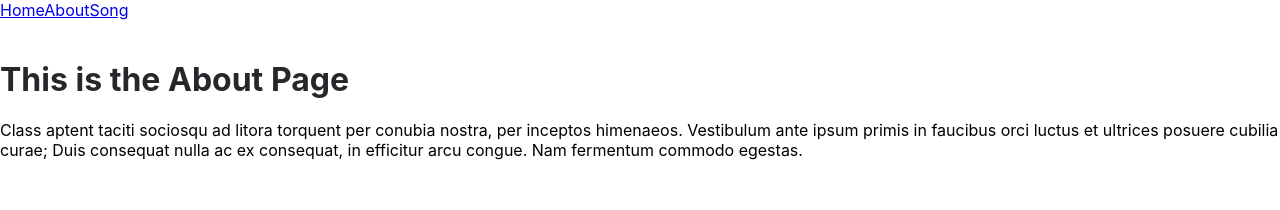
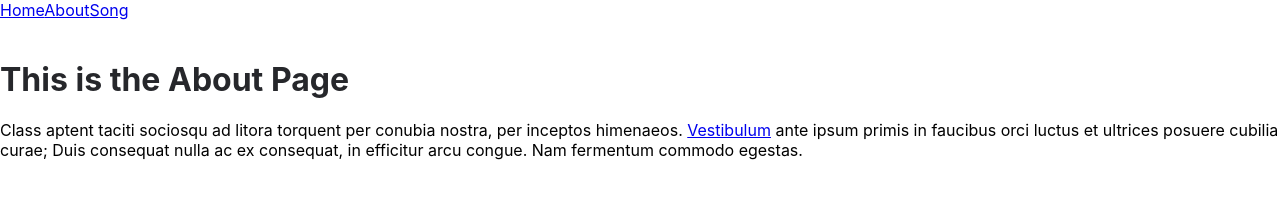
Before and after one commit to UzziahOsia/MIXIFY, a React (Create React App) app: page /about in a window 1280 px wide. Shown: the top 210 px of the page. Built offline with nearby package versions, Linux system fonts and the light colour scheme.

Commit message:
Added directory link

```diff
--- a/src/Pages/About.js
+++ b/src/Pages/About.js
@@ -5,7 +5,7 @@ const About = () => (
     <h1 className="title is-1">This is the About Page</h1>
     <p>
       Class aptent taciti sociosqu ad litora torquent per conubia nostra, per
-      inceptos himenaeos. Vestibulum ante ipsum primis in faucibus orci luctus
+      inceptos himenaeos. <a href="https://github.com/UzziahOsia/Naija-Spark">Vestibulum</a> ante ipsum primis in faucibus orci luctus
       et ultrices posuere cubilia curae; Duis consequat nulla ac ex consequat,
       in efficitur arcu congue. Nam fermentum commodo egestas.
     </p>
```
